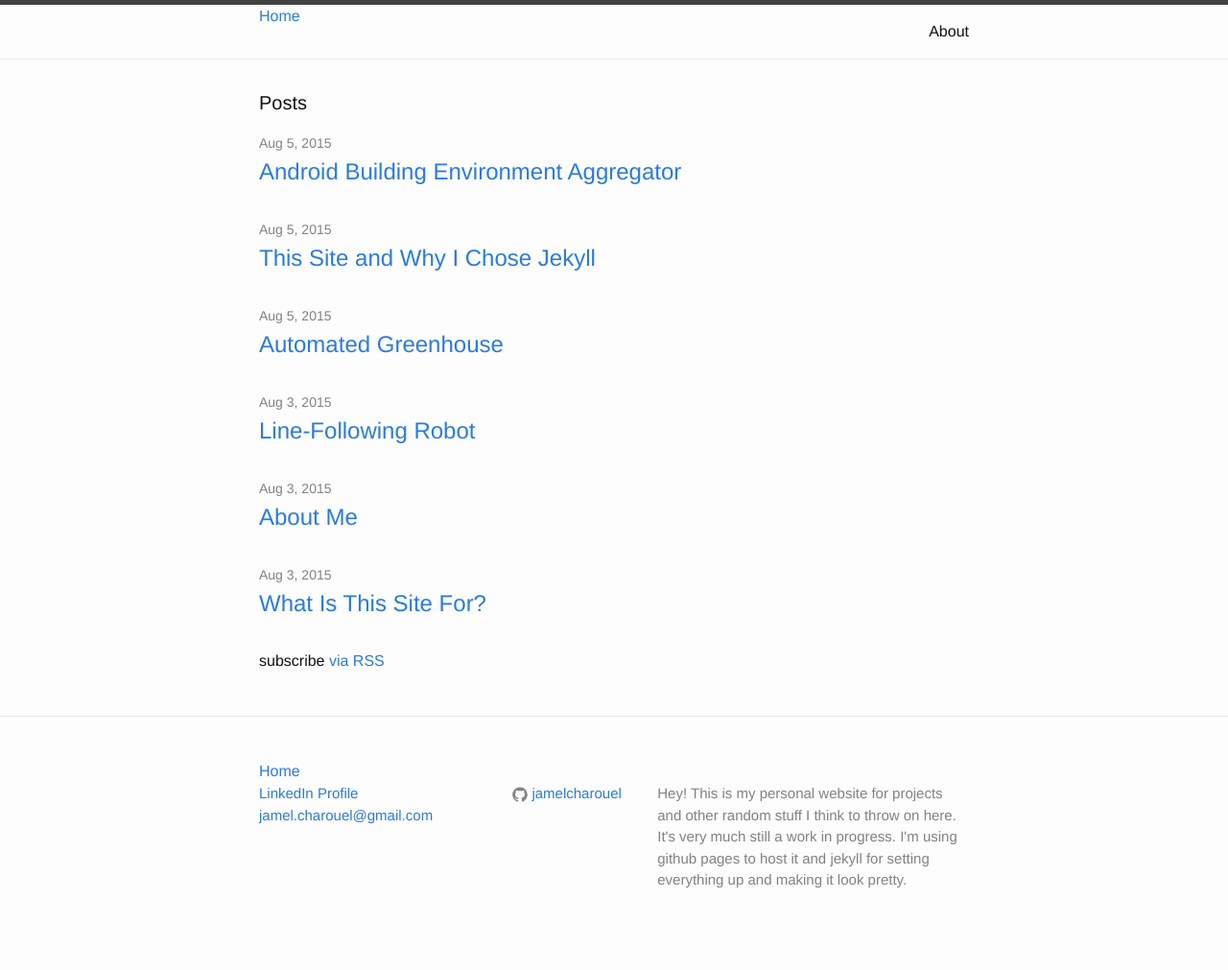
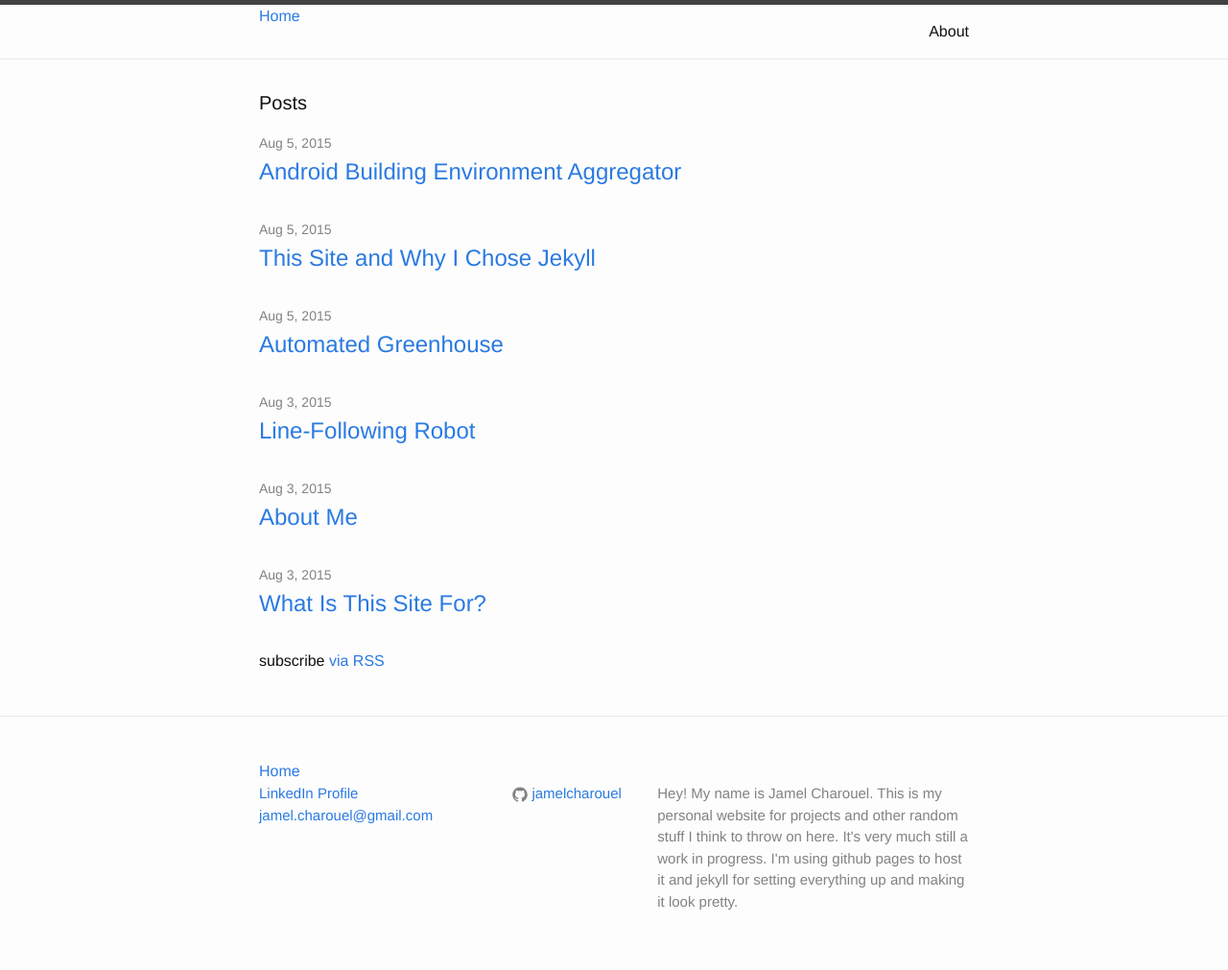
Before and after one commit to jamelcharouel/jamelcharouel.github.io, a Jekyll site: the page built from index.html, in a window 1280 px wide. Shown: the whole page at 96% size. Built offline with Jekyll 4.4.1, drawn with Linux system fonts in a browser that asks for light colours; before the commit the page ends 989 px from its top, so only the background shows below that.

Commit message:
added name to footer message

```diff
--- a/_config.yml
+++ b/_config.yml
@@ -1,7 +1,7 @@
 # Site settings
 email: jamel.charouel@gmail.com
 description: > # this means to ignore newlines until "baseurl:"
-  Hey! This is my personal website for projects and other random stuff I think to throw on here. It's very much still a work in progress. I'm using github pages to host it and jekyll for setting everything up and making it look pretty.
+  Hey! My name is Jamel Charouel. This is my personal website for projects and other random stuff I think to throw on here. It's very much still a work in progress. I'm using github pages to host it and jekyll for setting everything up and making it look pretty.
 baseurl: "" # the subpath of your site, e.g. /blog/
 url: "http://jcharouel.com" # the base hostname & protocol for your site
 github_username:  jamelcharouel
```
